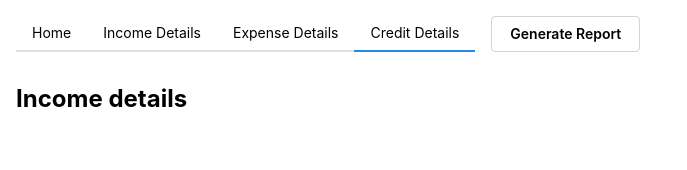
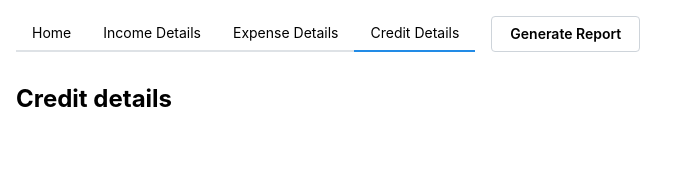
Before and after one commit to kevvlvl/CrustyBudget, a React app in the folder vite-frontend/: page /creditdetails in a window 1280 px wide. Shown: the top 170 px of the page, without its empty margins (0-687 px from the left). Built offline with nearby package versions, Linux system fonts and the light colour scheme; the HTML template or start-up script is replaced by a standard one.

Commit message:
fix titles

```diff
--- a/vite-frontend/src/routes/CreditDetails.tsx
+++ b/vite-frontend/src/routes/CreditDetails.tsx
@@ -1,7 +1,7 @@
 export default function CreditDetails() {
     return(
         <div>
-            <h2>Income details</h2>
+            <h2>Credit details</h2>
         </div>
     );
 }
--- a/vite-frontend/src/routes/ExpenseDetails.tsx
+++ b/vite-frontend/src/routes/ExpenseDetails.tsx
@@ -1,7 +1,7 @@
 export default function ExpenseDetails() {
     return(
         <div>
-            <h2>Income details</h2>
+            <h2>Expense details</h2>
         </div>
     );
 }
```
